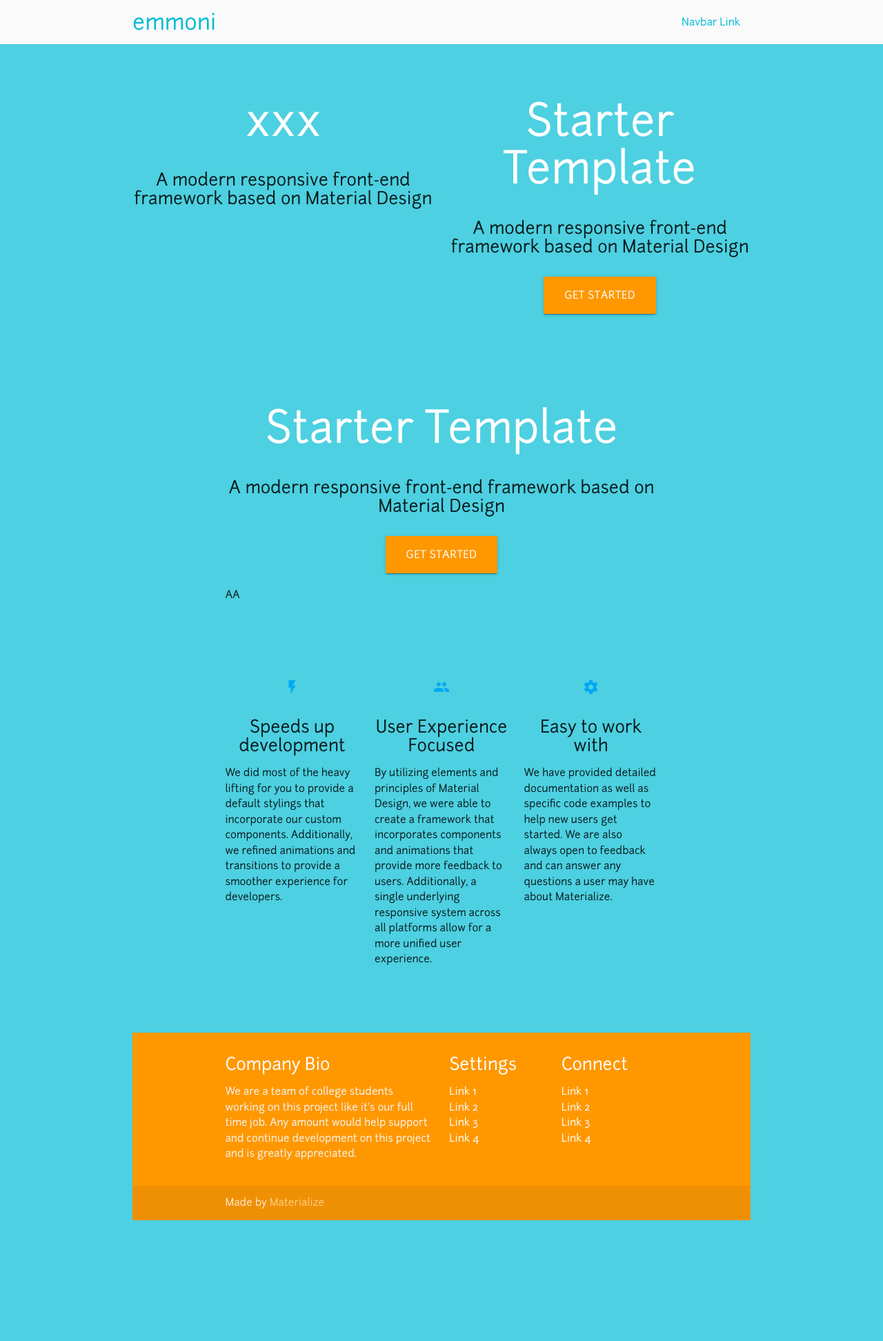
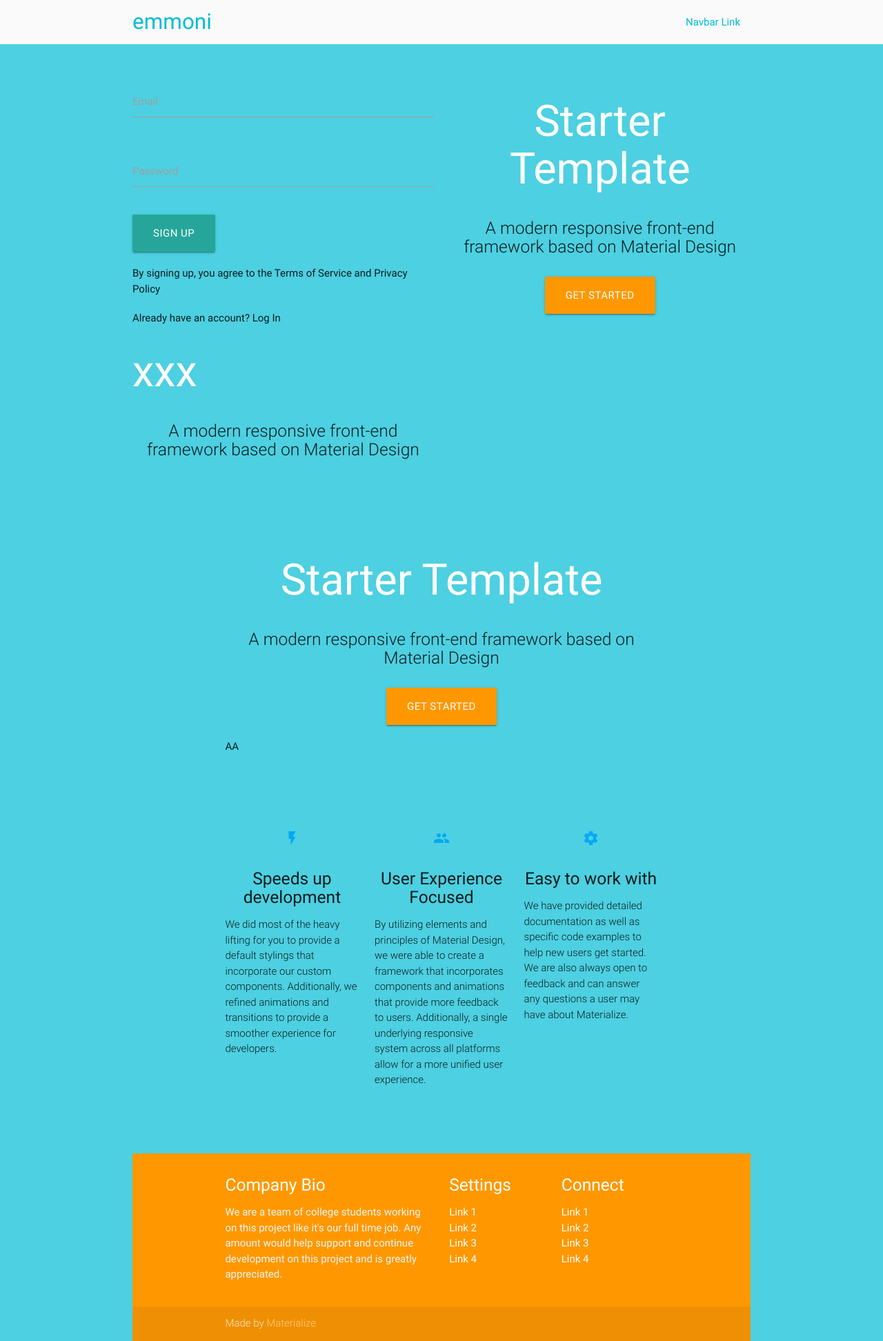
Before and after one commit to 6669venus/studydjango, a Django app: page / in a window 1280 px wide. Shown: the whole page at 69% size. Before the commit the page ends 1769 px from the top, so only its background shows below. Run offline with Django 3.2, Linux system fonts and the light colour scheme; some libraries are stand-ins or nearby versions; some web fonts are replaced.

Commit message:
Add a form

```diff
--- a/website/templates/website/index.html
+++ b/website/templates/website/index.html
@@ -7,7 +7,7 @@
 
   <link href="https://fonts.googleapis.com/icon?family=Material+Icons" rel="stylesheet">
   <link href="static/css/materialize.min.css" type="text/css" rel="stylesheet" media="screen,projection"/>
-  <link href="static/css/base.css" type="text/css" rel="stylesheet" media="screen,projection"/>
+  <!--<link href="static/css/base.css" type="text/css" rel="stylesheet" media="screen,projection"/>-->
 </head>
 <body class="cyan lighten-2">
   <div class="navbar-fixed z-depth-0">
@@ -30,7 +30,37 @@
     <br><br>
     <div class="row">
       <div class="col s6">
-        <h1 class="header center white-text">xxx</h1>
+              <div class="row">
+        <div class="input-field col s12">
+          <input id="email" type="email" class="validate">
+          <label for="email">Email</label>
+        </div>
+      </div>
+      <div class="row">
+        <div class="input-field col s12">
+          <input id="password" type="password" class="validate">
+          <label for="password">Password</label>
+        </div>
+      </div>
+      <div class="row">
+        <div class="col s12">
+          <a class="waves-effect waves-light btn-large">Sign Up</a>
+        </div>
+      </div>
+      <div class="row">
+        <div class="col s12">
+          By signing up, you agree to the Terms of Service and Privacy Policy
+        </div>
+      </div>
+      <div class="row">
+        <div class="col s12">
+  Already have an account? Log In
+        </div>
+      </div>
+
+
+
+        <h1 class="white-text">xxx</h1>
         <div class="row center">
           <h5 class="header col s12 light">A modern responsive front-end framework based on Material Design</h5>
         </div>
```
Also changed, not shown: studydjango/static/css/base.css (line endings or trailing spaces).
